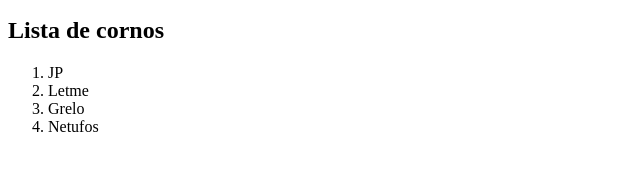
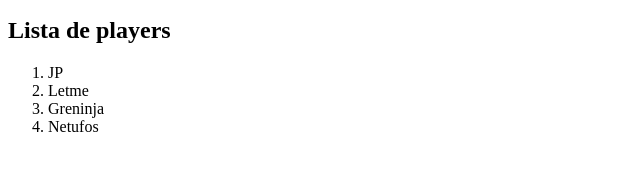
Before and after one commit to Vitor-G-Fantini/aula-listas, a plain HTML site: page index.html in a window 1280 px wide. Shown: the part 202-372 px from the top of the page, 0-640 px from the left. Drawn offline with Linux system fonts and the light colour scheme.

Commit message:
update index.html

```diff
--- a/index.html
+++ b/index.html
@@ -18,12 +18,12 @@
     <li>Etc</li>
   </ul>
 
-<h2>Lista de cornos</h2>
+<h2>Lista de players</h2>
 
 <ol>
     <li>JP</li>
     <li>Letme</li>
-    <li>Grelo</li>
+    <li>Greninja</li>
     <li>Netufos</li>
 </ol>
 
```
